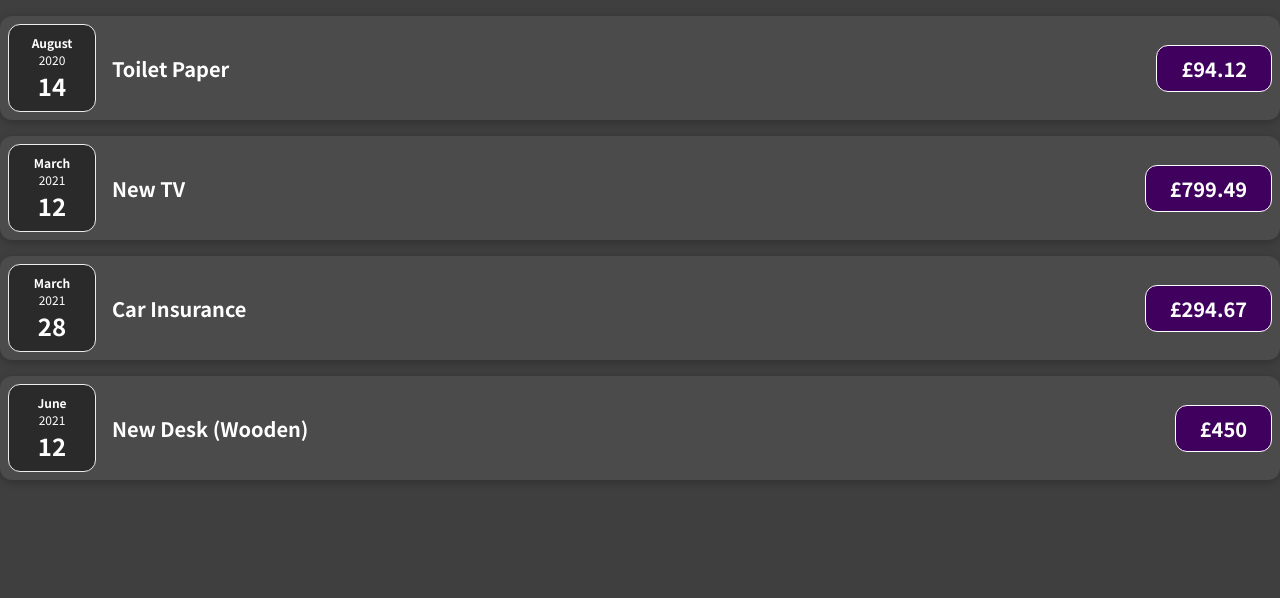
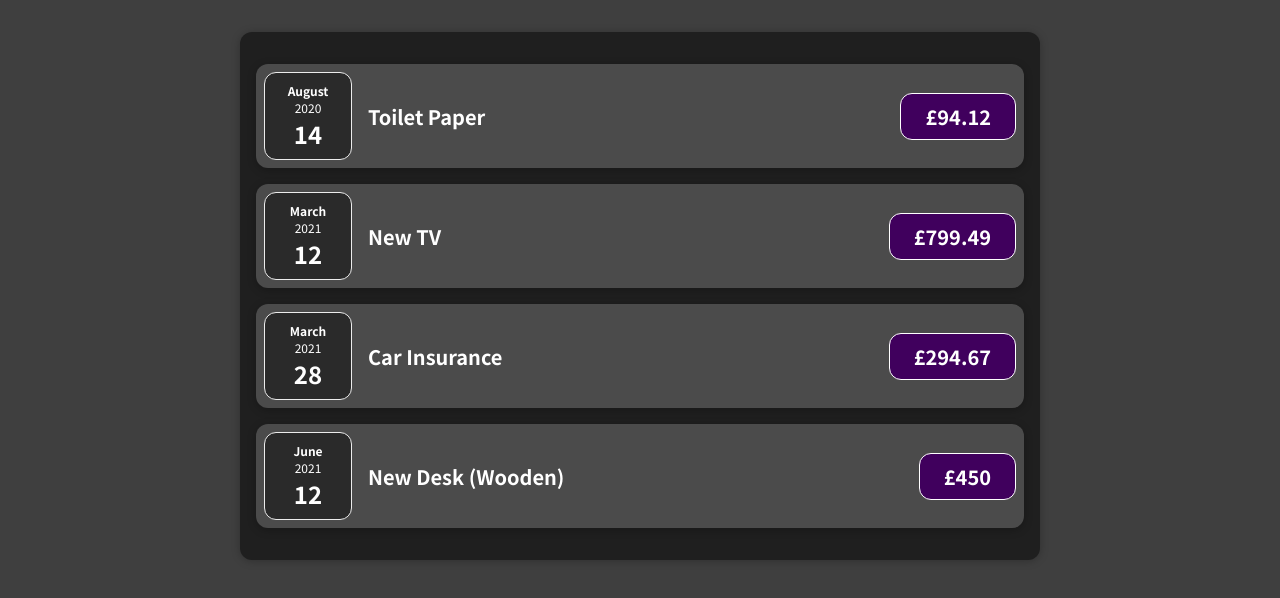
Before and after one commit to neilbenson/react-complete-guide-tutorial, a JavaScript app: page / in a window 1280 px wide. Shown: the top 598 px of the page. Built offline with nearby package versions, Linux system fonts and the light colour scheme.

Commit message:
Add expenses component (as per exercise)

```diff
--- a/src/App.js
+++ b/src/App.js
@@ -1,4 +1,4 @@
-import ExpenseItem from "./components/ExpenseItem";
+import Expenses from "./components/Expenses";
 
 const App = () => {
   const expenses = [
@@ -23,15 +23,7 @@
     },
   ];
 
-  return expenses.map((expense) => {
-    return (
-      <ExpenseItem
-        date={expense.date}
-        title={expense.title}
-        amount={expense.amount}
-      ></ExpenseItem>
-    );
-  });
+  return <Expenses expenses={expenses} />;
 };
 
 export default App;
--- /dev/null
+++ b/src/components/Expenses.css
@@ -0,0 +1,9 @@
+.expenses {
+  padding: 1rem;
+  background-color: rgb(31, 31, 31);
+  margin: 2rem auto;
+  width: 50rem;
+  max-width: 95%;
+  border-radius: 12px;
+  box-shadow: 0 1px 8px rgba(0, 0, 0, 0.25);
+}
--- /dev/null
+++ b/src/components/Expenses.js
@@ -0,0 +1,18 @@
+import ExpenseItem from "./ExpenseItem";
+import "./Expenses.css";
+
+const Expenses = (props) => {
+  const expensesMap = props.expenses.map((expense) => {
+    return (
+      <ExpenseItem
+        date={expense.date}
+        title={expense.title}
+        amount={expense.amount}
+      ></ExpenseItem>
+    );
+  });
+
+  return <div className="expenses">{expensesMap}</div>;
+};
+
+export default Expenses;
```
